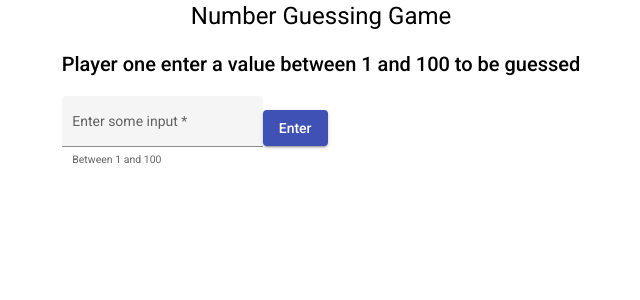
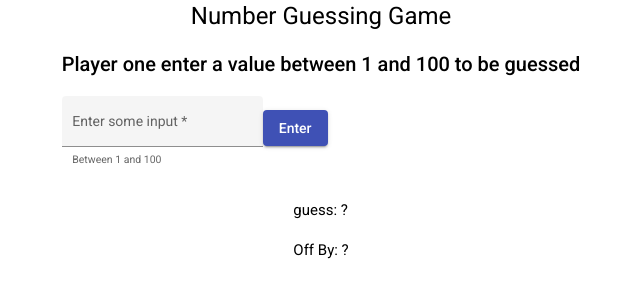
Before and after one commit to m2mt-l/Number_Guessing_Game, an Angular app: page / in a window 1280 px wide. Shown: the top 300 px of the page, without its empty margins (319-959 px from the left). Built offline with nearby package versions, Linux system fonts and the light colour scheme.

Commit message:
feat: add guess-container

```diff
--- a/src/app/app.component.html
+++ b/src/app/app.component.html
@@ -3,4 +3,5 @@
         <h1>{{ title }}</h1>
     </div>
     <app-game></app-game>
+    <app-guess></app-guess>
 </div>
--- a/src/app/guess/guess.component.css
+++ b/src/app/guess/guess.component.css
@@ -0,0 +1,3 @@
+.guess-container {
+    margin-top: 2rem;
+}
--- a/src/app/guess/guess.component.html
+++ b/src/app/guess/guess.component.html
@@ -1 +1,4 @@
-<p>guess works!</p>
+<div class="guess-container">
+    <h4>guess: ?</h4>
+    <h4>Off By: ?</h4>
+</div>
```
